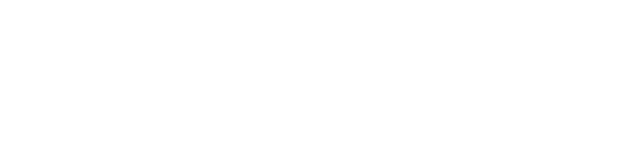
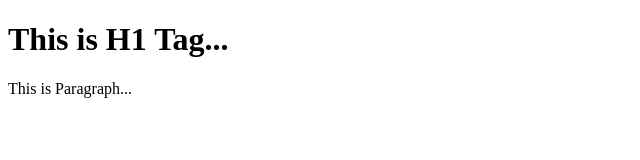
Before and after one commit to akhil4898/HTML, a plain HTML site: page index.html in a window 1280 px wide. Shown: the whole page, without its empty margins (0-640 px from the left). Drawn offline with Linux system fonts and the light colour scheme.

Commit message:
Update file

```diff
--- a/index.html
+++ b/index.html
@@ -1,12 +1,17 @@
+
+
+
 <!DOCTYPE html>
 <html lang="en">
 <head>
     <meta charset="UTF-8">
     <meta http-equiv="X-UA-Compatible" content="IE=edge">
     <meta name="viewport" content="width=device-width, initial-scale=1.0">
-    <title>Document</title>
+    <title>My Page</title>
 </head>
 <body>
+    <h1>This is H1 Tag...</h1>
+    <p title="About p tag">This is Paragraph...</p>
 
 </body>
 </html>
```
Also changed, not shown: html.txt.
